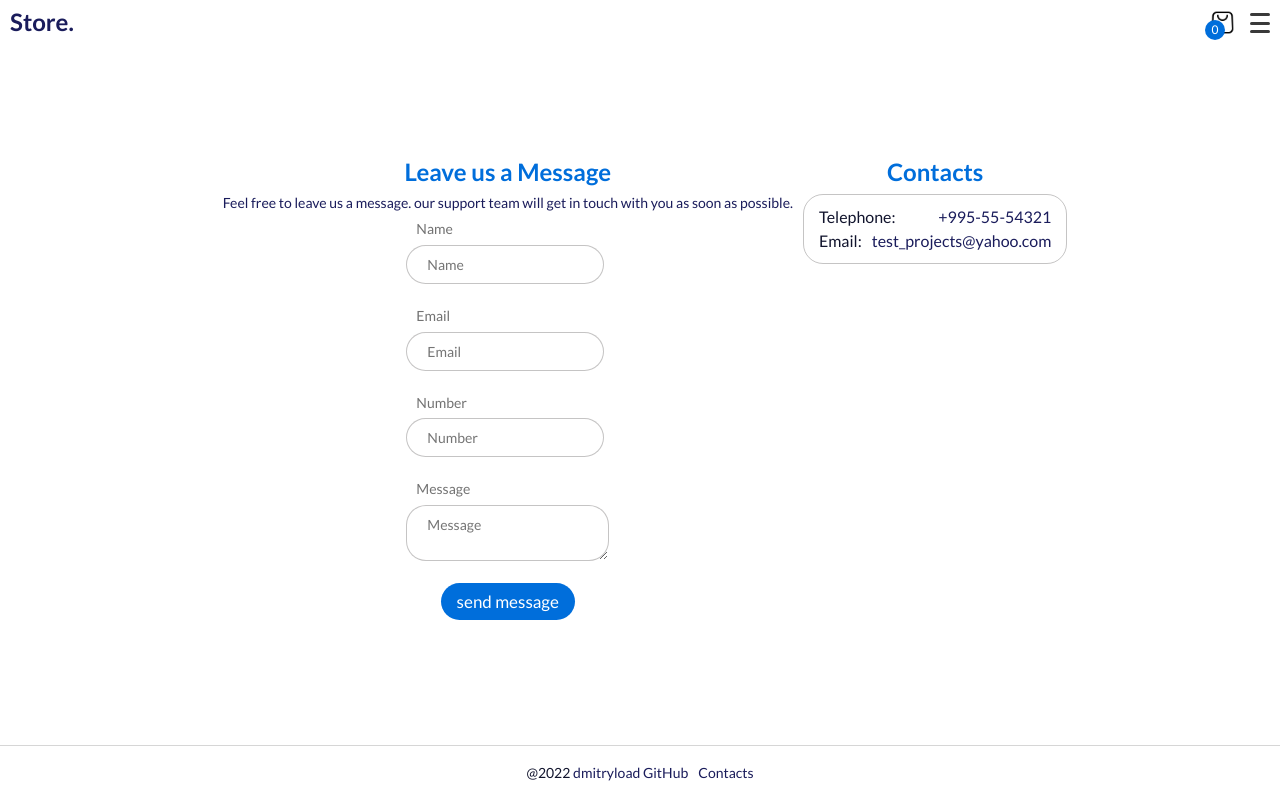
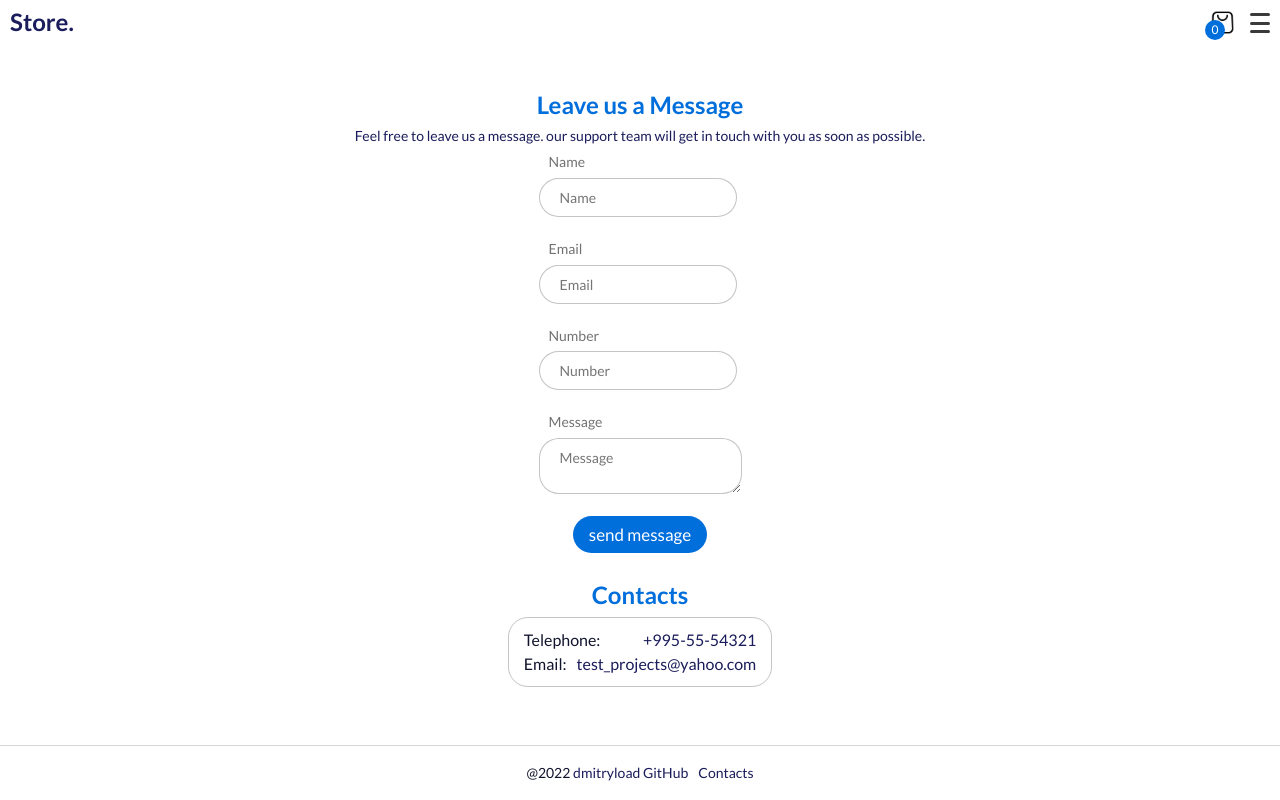
Before and after one commit to dmitriibutakov/store, a Nuxt app: page /contact-us in a window 1280 px wide. Built offline with nearby package versions, Linux system fonts and the light colour scheme.

Commit message:
refactor contact-us page

```diff
--- a/components/v-form-contact-us/v-form-contact-us.vue
+++ b/components/v-form-contact-us/v-form-contact-us.vue
@@ -54,6 +54,7 @@ export default {
   display: flex;
   flex-direction: column;
   align-items: center;
+  margin-bottom: 20px;
 
   .contacts__title {
     font-size: 24px;
--- a/pages/contact-us/index.vue
+++ b/pages/contact-us/index.vue
@@ -12,8 +12,7 @@
 <style scoped lang="scss">
 .contactUs__block {
   display: flex;
-  flex-wrap: wrap;
-  justify-content: center;
-  align-items: flex-start;
+  flex-direction: column;
+  align-items: center;
 }
 </style>
--- a/store/index.js
+++ b/store/index.js
@@ -12,7 +12,6 @@ export const state = () => ({
     portionNumber: 0,
     totalSumCart: 0,
     loading: false,
-    error: "",
     index: 999
 })
 export const actions = {
```
